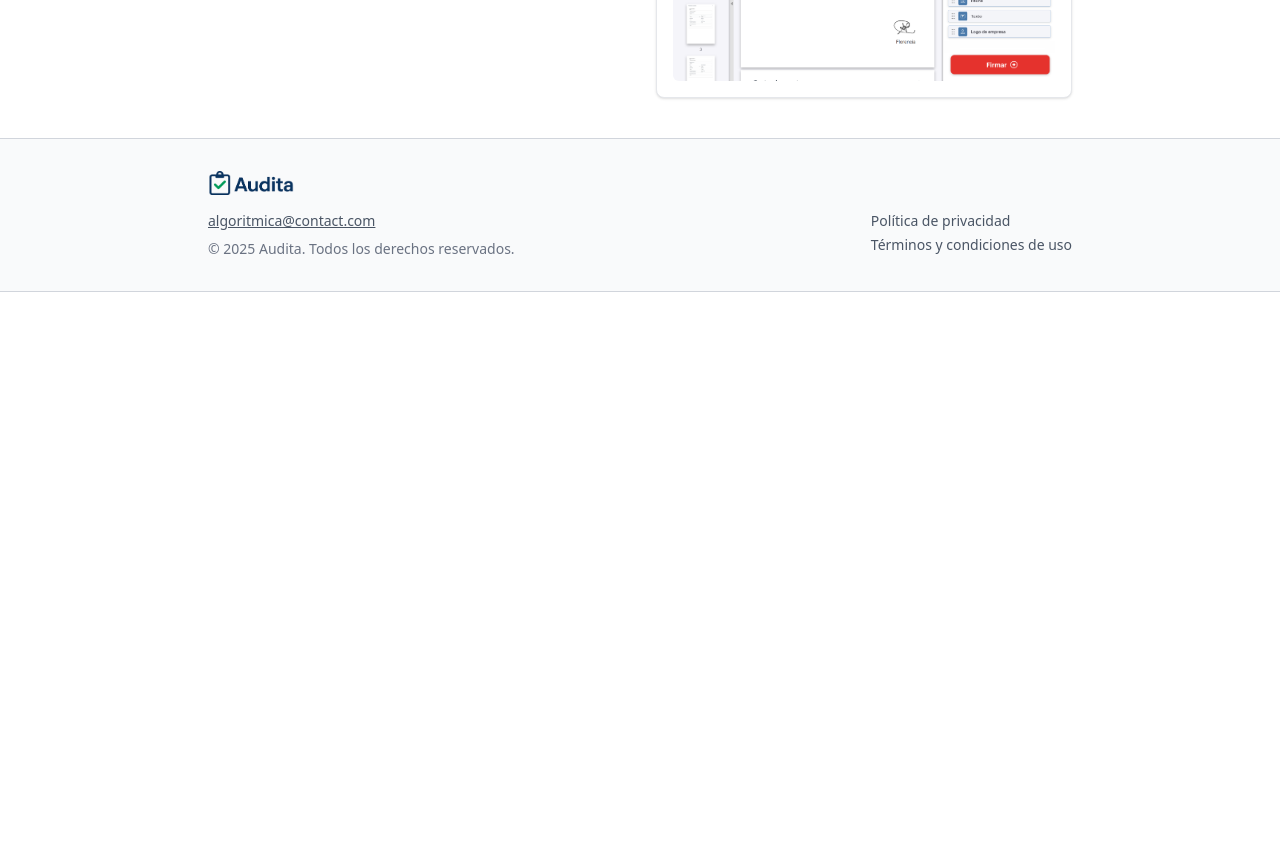
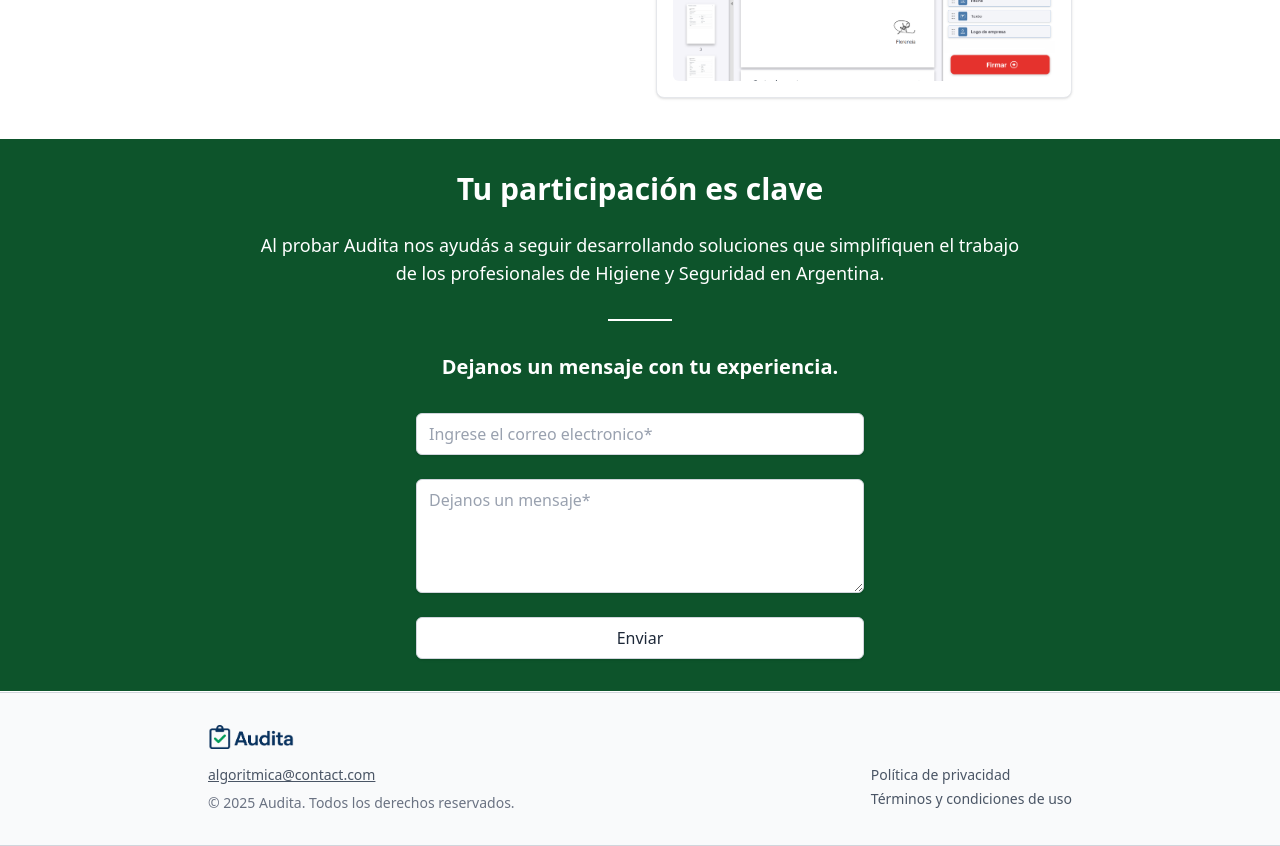
Before and after one commit to algoritmicaia/audita, a React (Vite) app: page / in a window 1280 px wide. Shown: the part 2440-3286 px from the top of the page. Before the commit the page ends 2732 px from the top, so only its background shows below. Built offline with nearby package versions, Linux system fonts and the light colour scheme.

Commit message:
Prueba de formsubmit desde produccion

```diff
--- a/src/components/Pages/Home/Home.jsx
+++ b/src/components/Pages/Home/Home.jsx
@@ -18,6 +18,7 @@
 import { StepSection } from "../../Ui/StepSection";
 import Button from "../../Ui/Button";
 import Footer from "../../Ui/Footer";
+import { MailSection } from "./MailSection";
 
 export const Home = () => {
   return (
@@ -273,6 +274,7 @@
           imageAlt="Pantalla de iLovePDF mostrando la opción para subir PDF"
         />
       </div>
+      <MailSection />
 
       <Footer />
     </>
--- /dev/null
+++ b/src/components/Pages/Home/MailSection.jsx
@@ -0,0 +1,101 @@
+import React, { useState } from "react";
+
+export const MailSection = () => {
+  const [isSubmitted, setIsSubmitted] = useState(false);
+
+  const handleSubmit = (e) => {
+    e.preventDefault();
+    // El formulario se enviará automáticamente a FormSubmit
+    // Mostramos el mensaje de éxito después de un breve delay
+    setTimeout(() => {
+      setIsSubmitted(true);
+    }, 1000);
+  };
+
+  return (
+    <>
+      {/* Bordes blancos superiores e inferiores */}
+      <div className="border-t border-white"></div>
+
+      {/* Sección principal con fondo verde oscuro */}
+      <div className="bg-green-900 p-8 text-center">
+        {/* Título principal */}
+        <h2 className="text-3xl font-bold text-white mb-6">
+          Tu participación es clave
+        </h2>
+
+        {/* Descripción */}
+        <p className="text-white text-lg mb-8 max-w-3xl mx-auto">
+          Al probar Audita nos ayudás a seguir desarrollando soluciones que
+          simplifiquen el trabajo de los profesionales de Higiene y Seguridad en
+          Argentina.
+        </p>
+
+        {/* Línea separadora */}
+        <div className="w-16 h-0.5 bg-white mx-auto mb-8"></div>
+
+        {/* Título del formulario */}
+        <h3 className="text-xl font-bold text-white mb-8">
+          Dejanos un mensaje con tu experiencia.
+        </h3>
+
+        {/* Formulario con FormSubmit */}
+        <div className="max-w-md mx-auto">
+          {!isSubmitted ? (
+            <form
+              target="_blank"
+              action="https://formsubmit.co/algoritmicaia@gmail.com"
+              method="POST"
+              onSubmit={handleSubmit}
+              className="space-y-6"
+            >
+              {/* Campo de email */}
+              <input
+                type="email"
+                name="email"
+                placeholder="Ingrese el correo electronico*"
+                className="block w-full px-3 py-2 bg-white border border-gray-300 rounded-md shadow-sm placeholder-gray-400 focus:outline-none focus:ring-2 focus:ring-blue-200 focus:border-blue-500 transition-colors duration-200 text-gray-800"
+                required
+              />
+
+              {/* Campo de mensaje */}
+              <textarea
+                name="message"
+                placeholder="Dejanos un mensaje*"
+                rows={4}
+                className="block w-full px-3 py-2 bg-white border border-gray-300 rounded-md shadow-sm placeholder-gray-400 focus:outline-none focus:ring-2 focus:ring-blue-200 focus:border-blue-500 transition-colors duration-200 resize-vertical min-h-[100px] text-gray-800"
+                required
+              ></textarea>
+
+              {/* Configuración de FormSubmit */}
+              <input type="hidden" name="_captcha" value="true" />
+              <input type="hidden" name="_subject" value="Nueva consulta desde Audita - Experiencia de usuario" />
+              <input type="hidden" name="_autoresponse" value="¡Gracias por contactarnos! Hemos recibido tu mensaje sobre tu experiencia con Audita y te responderemos a la brevedad." />
+              <input type="hidden" name="_next" value="https://audita.com" />
+
+              {/* Botón de envío */}
+              <button
+                type="submit"
+                className="w-full bg-white text-gray-800 hover:bg-gray-100 font-medium px-4 py-2 border border-gray-300 rounded-md shadow-sm focus:outline-none focus:ring-2 focus:ring-blue-200 focus:border-blue-500 transition-colors duration-200"
+              >
+                Enviar
+              </button>
+            </form>
+          ) : (
+            /* Mensaje de éxito */
+            <div className="text-center">
+              <h4 className="text-2xl font-bold text-white mb-4">¡Gracias!</h4>
+              <p className="text-white text-lg">
+                Tu mensaje ha sido enviado exitosamente. Te contactaremos
+                pronto.
+              </p>
+            </div>
+          )}
+        </div>
+      </div>
+
+      {/* Borde blanco inferior */}
+      <div className="border-b border-white"></div>
+    </>
+  );
+};
```
